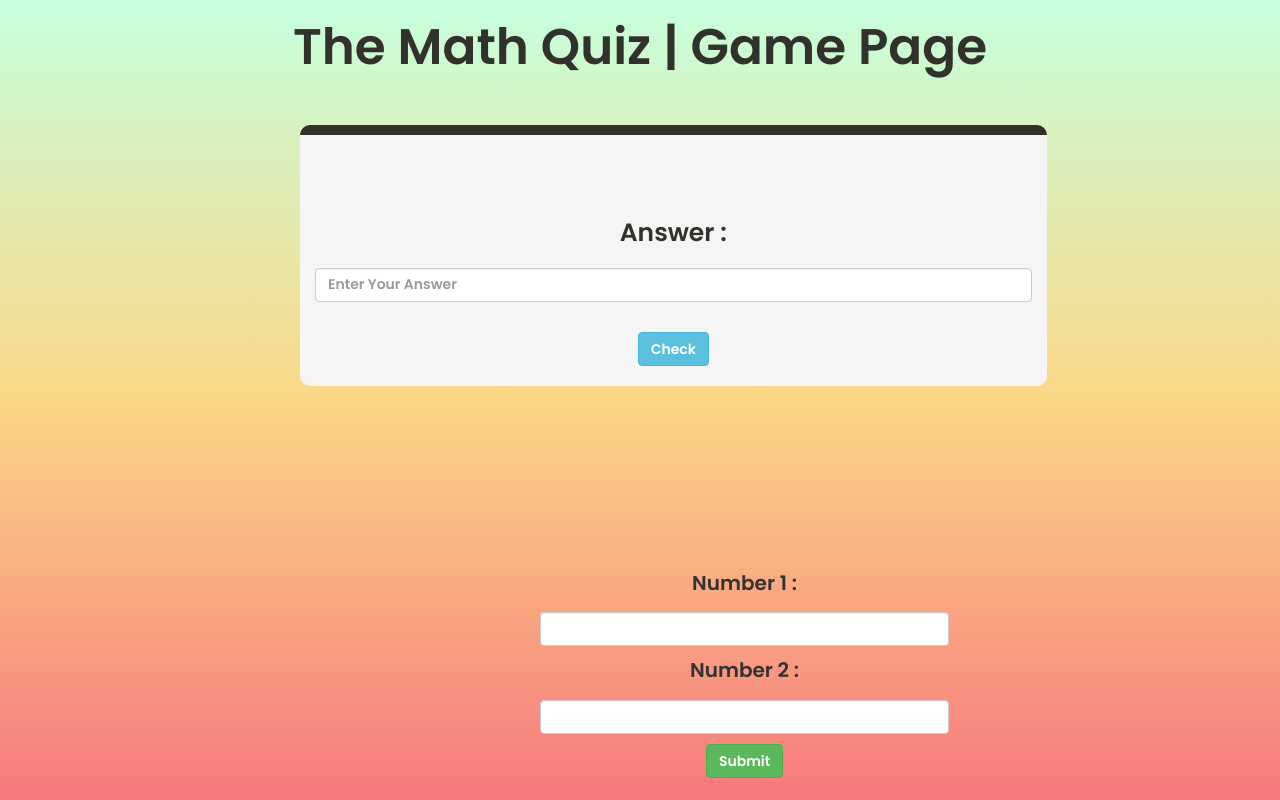
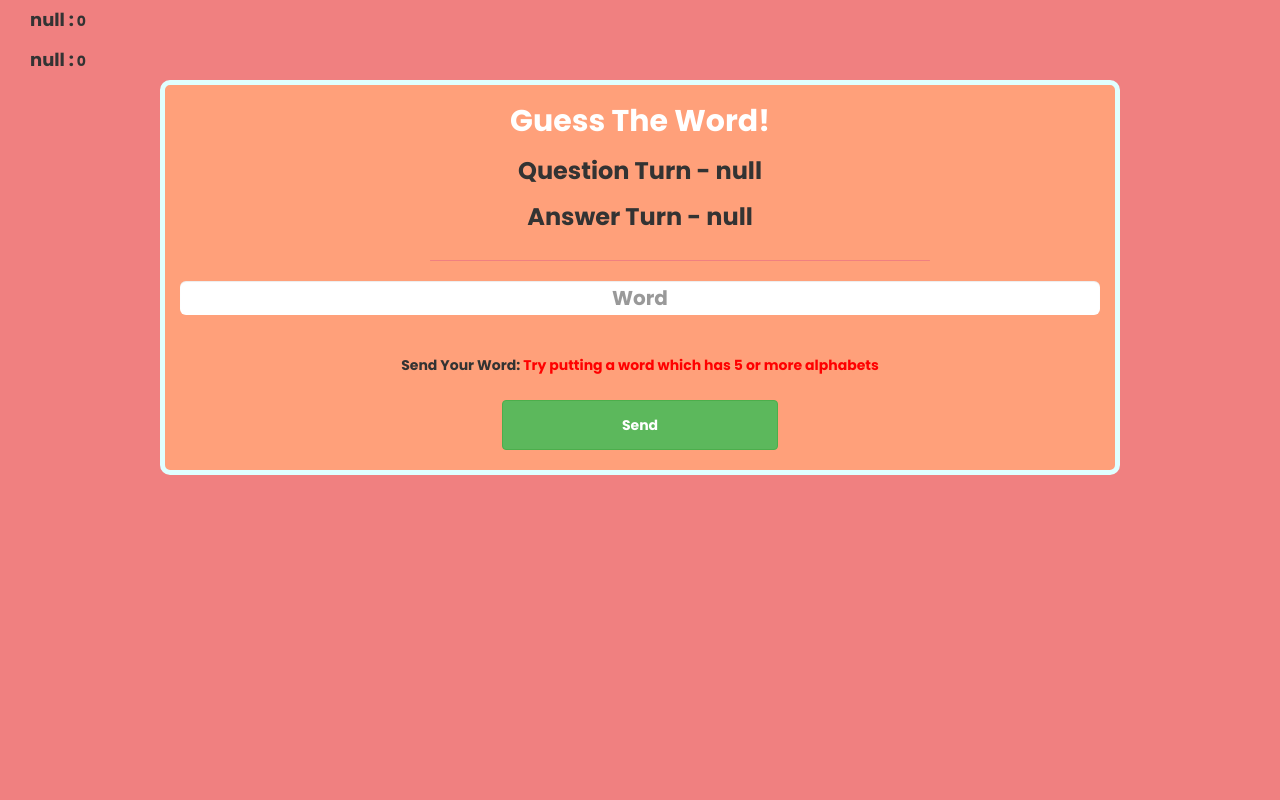
Before and after one commit to abhyuday-tripathi/Math-Quiz, a plain HTML site: page gamePage.html in a window 1280 px wide. Drawn offline with nearby package versions, Linux system fonts and the light colour scheme.

Commit message:
Add files via upload

```diff
--- /dev/null
+++ b/gameLogin.js
@@ -0,0 +1,7 @@
+function addUser() {
+  player1_name = document.getElementById("player1").value;
+  player2_name = document.getElementById("player2").value;
+  localStorage.setItem("player1_name", player1_name);
+  localStorage.setItem("player2_name", player2_name);
+  window.location = "gamePage.html";
+}
--- a/gamePage.html
+++ b/gamePage.html
@@ -1,61 +1,45 @@
 <!DOCTYPE html>
 <html lang="en">
   <head>
-    <meta charset="UTF-8" />
-    <meta name="viewport" content="width=device-width, initial-scale=1.0" />
-    <link rel="preconnect" href="https://fonts.gstatic.com" />
-    <link
-      href="https://fonts.googleapis.com/css2?family=Poppins:wght@600&display=swap"
-      rel="stylesheet"
-    />
+    <title>Guess The Word</title>
+    <meta name="viewport" content="width=device-width, initial-scale=1" />
     <link
       rel="stylesheet"
       href="https://maxcdn.bootstrapcdn.com/bootstrap/3.4.0/css/bootstrap.min.css"
     />
     <script src="https://ajax.googleapis.com/ajax/libs/jquery/3.4.1/jquery.min.js"></script>
-    <script
-      rel="stylesheet"
-      href="https://maxcdn.bootstrapcdn.com/bootstrap/3.4.0/js/bootstrap.min.css"
-    ></script>
-    <link rel="stylesheet" href="gamePage.css" />
-    <title>The Math Quiz | Game Page</title>
+    <script src="https://maxcdn.bootstrapcdn.com/bootstrap/3.4.0/js/bootstrap.min.js"></script>
+    <link rel="stylesheet" href="style.css" />
   </head>
   <body>
-    <h2 id="player1Name"><span id="player1Score"></span></h2>
-    <h2 id="player2Name"><span id="player2Score"></span></h2>
+    <h4 id="player1_name"></h4>
+    <span id="player1_score"></span> <br />
+    <h4 id="player2_name"></h4>
+    <span id="player2_score"></span>
     <div class="container">
       <center>
-        <h1>The Math Quiz | Game Page</h1>
-        <h2 id="questionTurn"></h2>
-        <h2 id="answerTurn"></h2>
-        <div class="box col-lg-7">
-          <br />
-          <br />
-          <h4 id="question"></h4>
-          <br />
-          <label for="name" class="label">Answer :</label>
-          <input
-            type="number"
-            name="name"
-            id="answer"
-            class="form-control"
-            placeholder="Enter Your Answer"
-            autocomplete="off"
-          />
-          <br />
-          <button class="btn btn-info">Check</button>
+        <h2 style="color: white">Guess The Word!</h2>
+        <h3 id="player_question"></h3>
+        <h3 id="player_answer"></h3>
+        <div id="output" class="col-lg-6"></div>
+        <br />
+        <br />
+        <input type="text" id="word" class="form-control" placeholder="Word" />
+        <br />
+        <div class="div1">
+          <label
+            >Send Your Word:
+            <b style="color: red"
+              >Try putting a word which has 5 or more alphabets
+            </b>
+          </label>
         </div>
-        <div class="inputs">
-          <label for="name2">Number 1 :</label>
-          <br />
-          <input type="number" class="form-control col-lg-12" />
-          <label for="name3">Number 2 :</label>
-          <br />
-          <input type="number" name="name3" class="form-control" />
-          <button class="btn btn-success">Submit</button>
-        </div>
+        <button onclick="send()" class="btn btn-success" style="width: 30%">
+          Send
+        </button>
       </center>
     </div>
     <script src="gamePage.js"></script>
+    <script src="gameLogin.js"></script>
   </body>
 </html>
--- a/gamePage.js
+++ b/gamePage.js
@@ -1,7 +1,80 @@
-function addUser() {
-  player1_name = document.getElementById("userName").value;
-  player2_name = document.getElementById("userName2").value;
-  localStorage.setItem("player1_name", player1_name);
-  localStorage.setItem("player2_name", player2_name);
-  window.location = "gamePage.html";
+player1_name = localStorage.getItem("player1_name");
+player2_name = localStorage.getItem("player2_name");
+player1_score = 0;
+player2_score = 0;
+
+document.getElementById("player1_name").innerHTML = player1_name + " : ";
+document.getElementById("player2_name").innerHTML = player2_name + " : ";
+document.getElementById("player1_score").innerHTML = player1_score;
+document.getElementById("player2_score").innerHTML = player2_score;
+document.getElementById("player_question").innerHTML =
+  "Question Turn - " + player1_name;
+document.getElementById("player_answer").innerHTML =
+  "Answer Turn - " + player2_name;
+
+function send() {
+  getWord = document.getElementById("word").value;
+  word = getWord.toLowerCase();
+  charAtOne = word.charAt(1);
+  lengthByTwo = Math.floor(word.length / 2);
+  charAtTwo = word.charAt(lengthByTwo);
+  lengthMinusOne = word.length - 1;
+  charAtThree = word.charAt(lengthMinusOne);
+  removeOne = word.replace(charAtOne, "_");
+  removeTwo = removeOne.replace(charAtTwo, "_");
+  removeThree = removeTwo.replace(charAtThree, "_");
+  console.log(removeThree);
+  question_word = '<h4 id="word_display"> Question. ' + removeThree + "</h4>";
+  inputBox =
+    '<br>Answer: <input type="text" id="inputOne"class="form-control">';
+  checkBtn =
+    "<br><br><button class='btn btn-info' onclick='check()'>Check</button>";
+  row = question_word + inputBox + checkBtn + "<br>";
+  document.getElementById("output").innerHTML = row;
+  document.getElementById("word").value = "";
 }
+
+questionTurn = "player1";
+answerTurn = "player2";
+
+function check() {
+  answer = document.getElementById("inputOne").value.toLowerCase();
+  if (answer == word) {
+    if (questionTurn == "player1") {
+      player1_score = player1_score + 1;
+      document.getElementById("player1_score").innerHTML = player1_score;
+      questionTurn = "player2";
+      answerTurn = "player1";
+      document.getElementById("player_question").innerHTML =
+        "Question Turn - " + player2_name;
+      document.getElementById("player_answer").innerHTML =
+        "Answer Turn - " + player1_name;
+    } else {
+      player2_score = player2_score + 1;
+      document.getElementById("player2_score").innerHTML = player2_score;
+      questionTurn = "player1";
+      answerTurn = "player2";
+      document.getElementById("player_question").innerHTML =
+        "Question Turn - " + player1_name;
+      document.getElementById("player_answer").innerHTML =
+        "Answer Turn - " + player2_name;
+    }
+  } else {
+    if (questionTurn == "player1") {
+      questionTurn = "player2";
+      answerTurn = "player1";
+      document.getElementById("player_question").innerHTML =
+        "Question Turn - " + player2_name;
+      document.getElementById("player_answer").innerHTML =
+        "Answer Turn - " + player1_name;
+    } else {
+      questionTurn = "player1";
+      answerTurn = "player2";
+      document.getElementById("player_question").innerHTML =
+        "Question Turn - " + player1_name;
+      document.getElementById("player_answer").innerHTML =
+        "Answer Turn - " + player2_name;
+    }
+  }
+  document.getElementById("output").innerHTML = "";
+}
--- a/style.css
+++ b/style.css
@@ -1,65 +1,66 @@
+@import url("https://fonts.googleapis.com/css2?family=Poppins:wght@700&display=swap");
+
 body {
-  margin: 0;
-  padding: 0;
-  font-family: sans-serif;
-  background: #34495e;
+  background-color: lightcoral;
+  font-family: "Poppins", sans-serif;
 }
 
-.box {
-  margin-top: 50px;
-  width: 300px;
-  padding: 40px;
-  position: absolute;
-  top: 50%;
-  left: 50%;
-  transform: translate(-50%, -50%);
-  background: #191919;
-  text-align: center;
+.container {
+  background-color: lightsalmon;
+  width: 75%;
+  border: 5px solid lightcyan;
+  border-radius: 10px;
+  margin-bottom: 50px;
 }
 
-.box input[type="text"],
-input[type="password"] {
-  border: 0;
-  background: none;
-  display: block;
-  margin: 20px auto;
+#word {
+  margin-bottom: 20px;
+  padding: 10px 20px;
+  border-radius: 6px;
+  border: none;
+  font-size: 18px;
   text-align: center;
-  border: 2px solid #3498db;
-  padding: 14px 10px;
-  width: 200px;
-  outline: none;
-  color: white;
-  border-radius: 24px;
-  transition: 0.25s;
+  font-size: 20px !important;
+}
+
+button {
+  margin-top: 20px;
+  width: 100px;
+  font-size: 26px;
+  height: 50px;
+  border: none;
+  border-radius: 6px;
+  background-color: lightcyan;
+  transition: background-color 0.3s ease;
+  margin-bottom: 20px !important;
+}
+
+button:hover {
+  background-color: lightblue;
+  border: 2px solid black;
 }
 
 h1 {
   color: white;
-  text-transform: uppercase;
-  font-weight: 500;
+  font-size: 50px;
 }
 
-.box input[type="text"]:focus {
-  width: 280px;
-  border-color: #2ecc71;
+#player1_name,
+#player2_name {
+  display: inline-block;
+  margin-left: 30px;
 }
 
-.box button {
-  border: 0;
-  background: none;
-  display: block;
-  margin: 20px auto;
-  text-align: center;
-  border: 2px solid #2ecc71;
-  padding: 14px 40px;
-  outline: none;
-  color: white;
-  border-radius: 24px;
-  transition: 0.25s;
-  cursor: pointer;
-  font-size: 16px;
+#output {
+  background-color: lightcoral;
+  border-radius: 6px;
+  width: 500px;
+  position: relative;
+  left: 250px;
+  margin-bottom: 20px;
+  margin-top: 20px;
 }
 
-.box button:hover {
-  background: #2ecc71;
+#inputOne {
+  margin-top: 10px;
 }
```
Also changed, not shown: index.html (+11 -33 lines).
